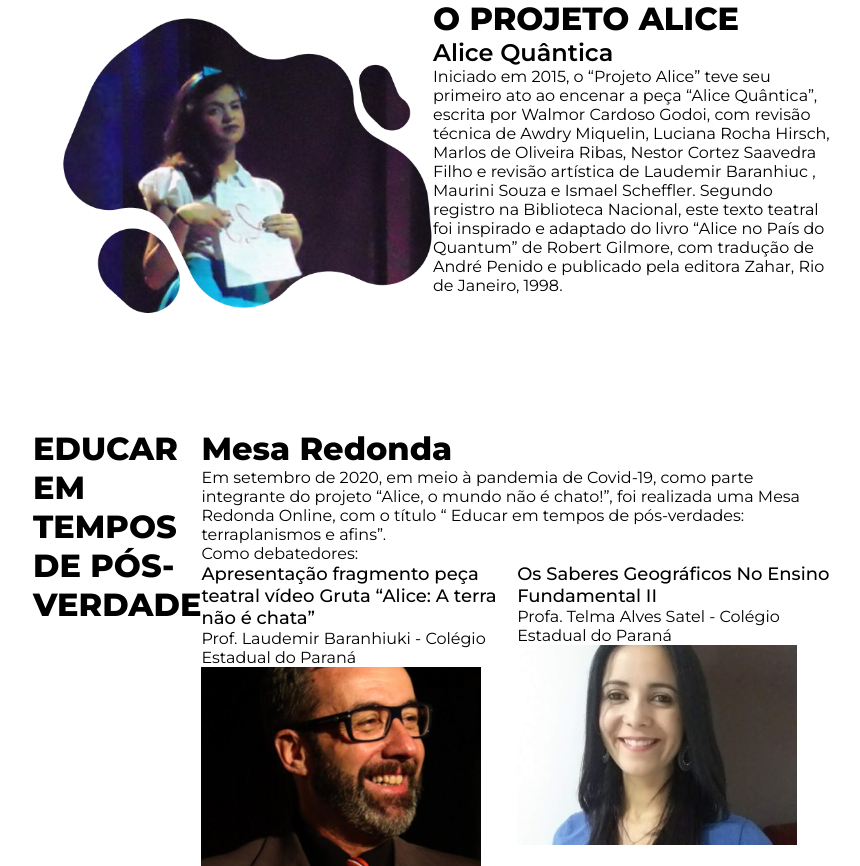
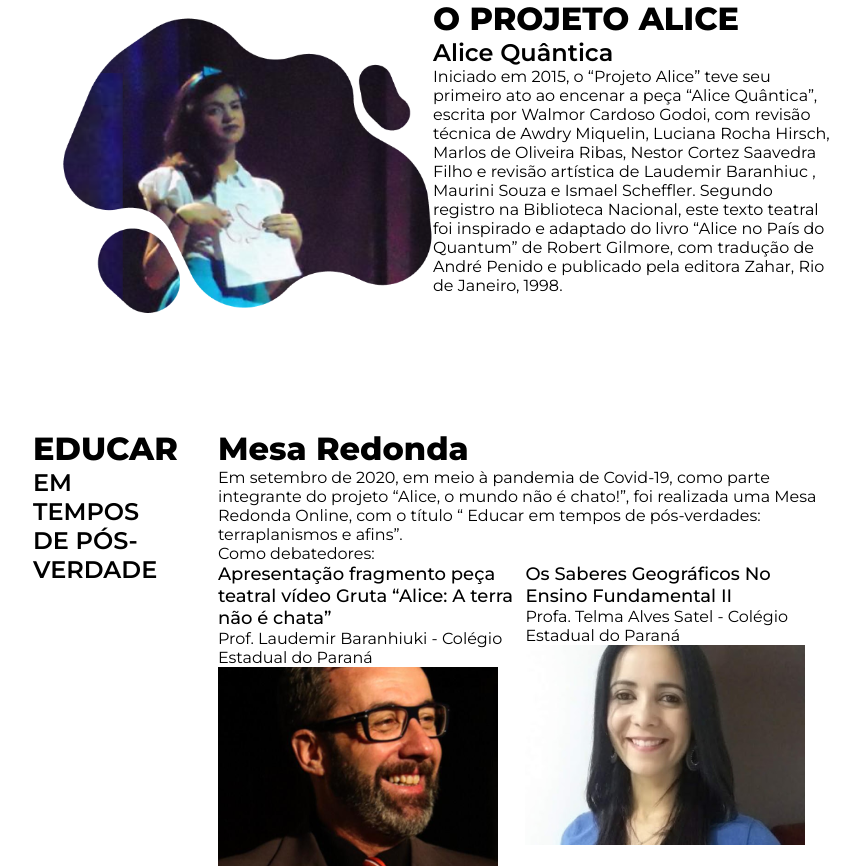
Before and after one commit to tocrossbridge/website-alice-quantica, a PHP site: page / in a window 1280 px wide. Shown: the part 833-1699 px from the top of the page, without its empty margins (207-1067 px from the left). Run offline with PHP 8.4, Linux system fonts and the light colour scheme.

Commit message:
style: round table + new classes 1. Created 2 new classes for margin left & right 2. Added mr-5 at round table

```diff
--- a/index.html
+++ b/index.html
@@ -51,9 +51,9 @@
     <!-- round table -->
     <div class="container mt-5 mb-5">
         <div class="d-md-flex-d-sm-block">
-            <div class="col-12 col-md-3 mb-auto">
+            <div class="col-12 col-md-3 mb-auto mr-5">
                 <p class="title">EDUCAR</p>
-                <p class="title">EM TEMPOS DE PÓS-VERDADE</p>
+                <p class="title--down">EM TEMPOS DE PÓS-VERDADE</p>
             </div>
 
             <div class="col-12 col-md-9">
--- a/src/css/main.css
+++ b/src/css/main.css
@@ -43,6 +43,8 @@
 
 .mb-auto{margin-bottom: auto;}
 .mt-5{margin-top: 5%;}
+.mr-5{margin-right: 5%;}
+.ml-5{margin-left: 5%;}
 .mb-5{margin-bottom: 5%;}
 
 .col-md-6{ width: 50%; }
```
